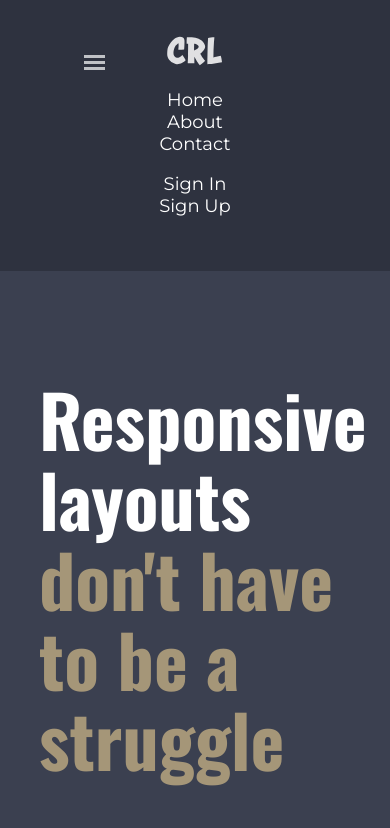
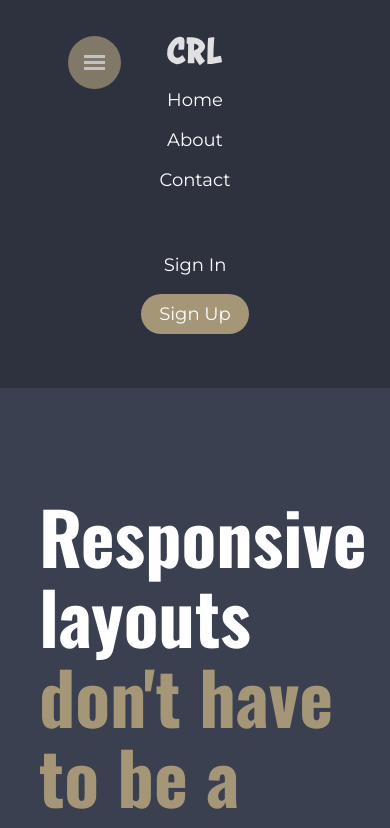
Before and after one commit to agathelurquin/responsive-layout-course, a plain HTML site: page responsive_lp/index.html in a window 390 px wide. Both pictures are taken after a click on the button "open navigation". Shown: the top 828 px of the page. Drawn offline with nearby package versions, Linux system fonts and the light colour scheme.

Commit message:
menu icon

```diff
--- a/responsive_lp/index.html
+++ b/responsive_lp/index.html
@@ -28,7 +28,7 @@
           </ul>
           <ul class="nav__list nav__list--secondary row">
             <li class="nav__item"><a class="nav__link" href="#">Sign In</a></li>
-            <li class="nav__item"><a class="nav__link" href="#">Sign Up</a></li>
+            <li class="nav__item"><a class="nav__link CTA--gold--small" href="#">Sign Up</a></li>
           </ul>
         </div>
       </nav>
--- a/responsive_lp/style.css
+++ b/responsive_lp/style.css
@@ -37,7 +37,6 @@ img {
 .header {
   background-color: #2E323F;
   text-align: center;
-  height: auto;
   padding: 2em;
 }
 
@@ -46,7 +45,8 @@ img {
   border: 0;
   width: 4em;
   height: 4em;
-  background: none;
+  background: #A59678;
+  border-radius: 50%;
   color: #fff;
   transition: opacity 200ms ease;
   position: absolute;
@@ -87,16 +87,14 @@ img {
 }
 
 .logo {
-  align-items: center;
+  height: 40em;
 }
 
 .nav {
   visibility: hidden;
   height: 0;
   position: absolute;
-  display: flex;
-  justify-content: center;
-  align-items: center;
+  margin: 0 auto;
 }
 
 .nav--visible {
@@ -113,6 +111,13 @@ img {
   color: #fff;
 }
 
+.nav__list + .nav__list {
+  padding-top: 2.5em;
+}
+
+.nav__item + .nav__item {
+  margin-top: 1em;
+}
 /* banner */
 
 .banner {
@@ -151,6 +156,13 @@ img {
 
 .text--gold {
   color: #A59678;
+}
+
+.CTA--gold--small {
+  display: inline-block;
+  background-color: #A59678;
+  border-radius: 50px;
+  padding: 0.5em 1em;
 }
 
 /* section 1 */
@@ -260,10 +272,12 @@ img {
 
   .nav__list + .nav__list{
     margin-left: 5em;
+    padding-top: 0;
   }
 
   .nav__item + .nav__item {
     margin-left: 2rem;
+    margin-top: 0;
   }
 
   /* banner */
@@ -282,5 +296,3 @@ img {
     align-items: flex-start;
   }
 }
-
-@media only screen and (min-width: 1000px) {
```
